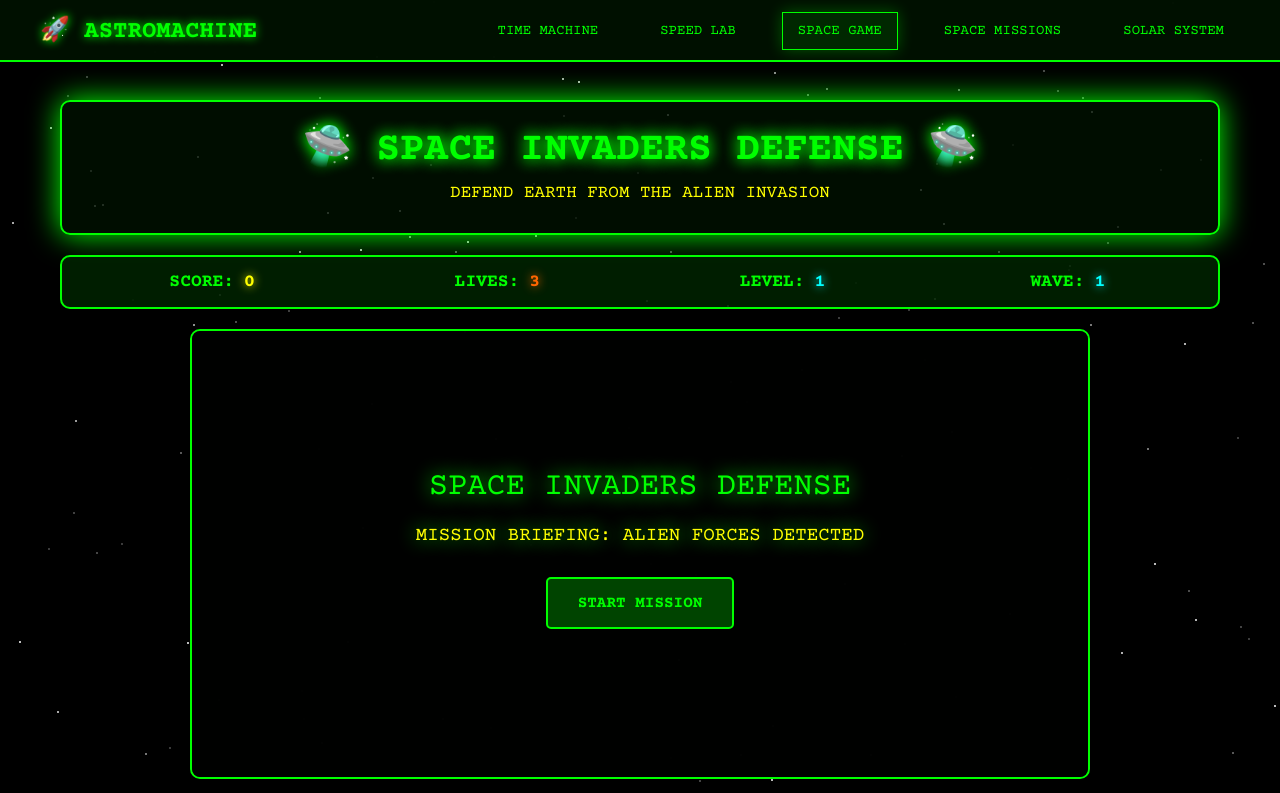
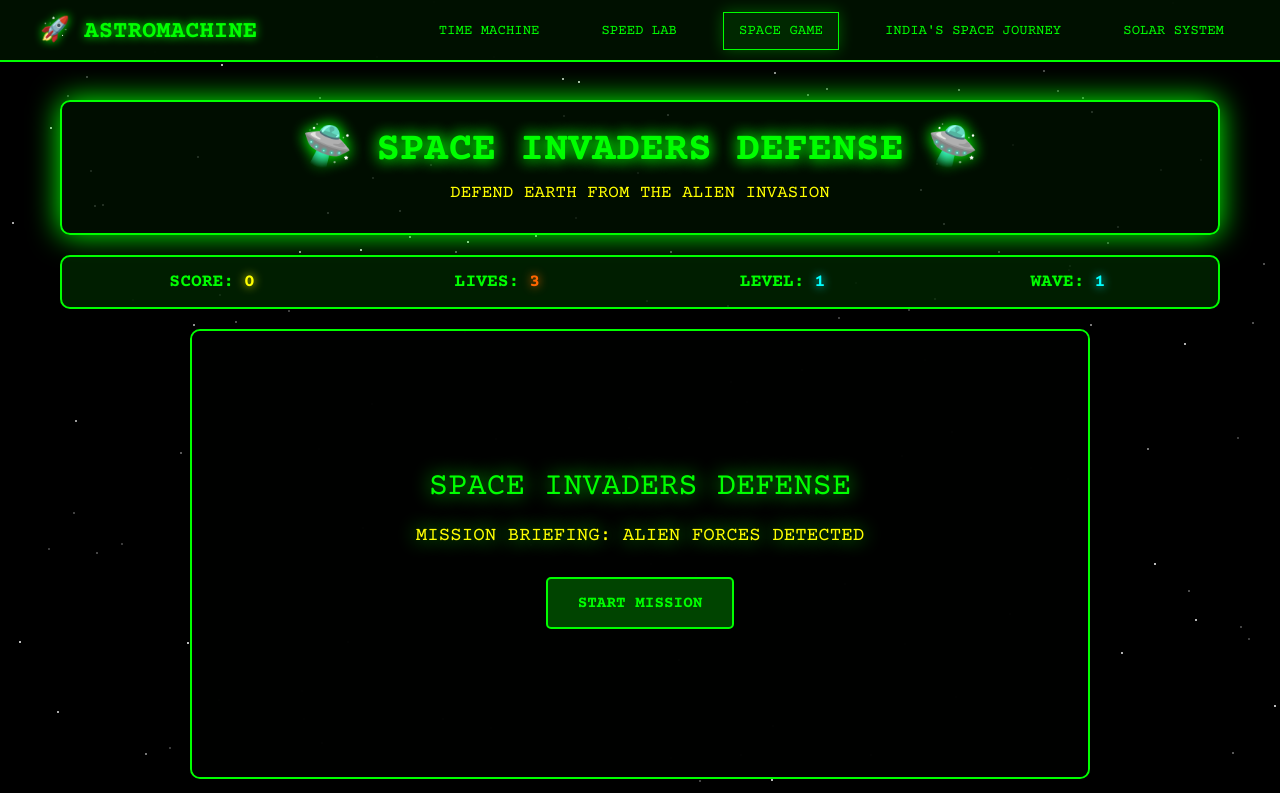
Before and after one commit to Heramb-Acharya/AstroMachine, a plain HTML site: page game.html in a window 1280 px wide. Shown: the top 793 px of the page. Drawn offline with nearby package versions, Linux system fonts and the light colour scheme; animation ran at ten frames a second.

Commit message:
Updated navbar

```diff
--- a/game.html
+++ b/game.html
@@ -507,7 +507,7 @@
                 <li><a href="index.html" class="nav-item">Time Machine</a></li>
                 <li><a href="speedlab.html" class="nav-item">Speed Lab</a></li>
                 <li><a href="game.html" class="nav-item active">Space Game</a></li>
-                <li><a href="isrotimeline.html" class="nav-item">Space Missions</a></li>
+                <li><a href="isrotimeline.html" class="nav-item">India's Space Journey</a></li>
                 <li><a href="solar-system.html" class="nav-item">Solar System</a></li>
             </ul>
             <div class="hamburger" id="hamburger">
```
Also changed, not shown: index.html (+1 -1 lines), isrotimeline.html (+1 -1 lines), speedlab.html (+1 -1 lines).
